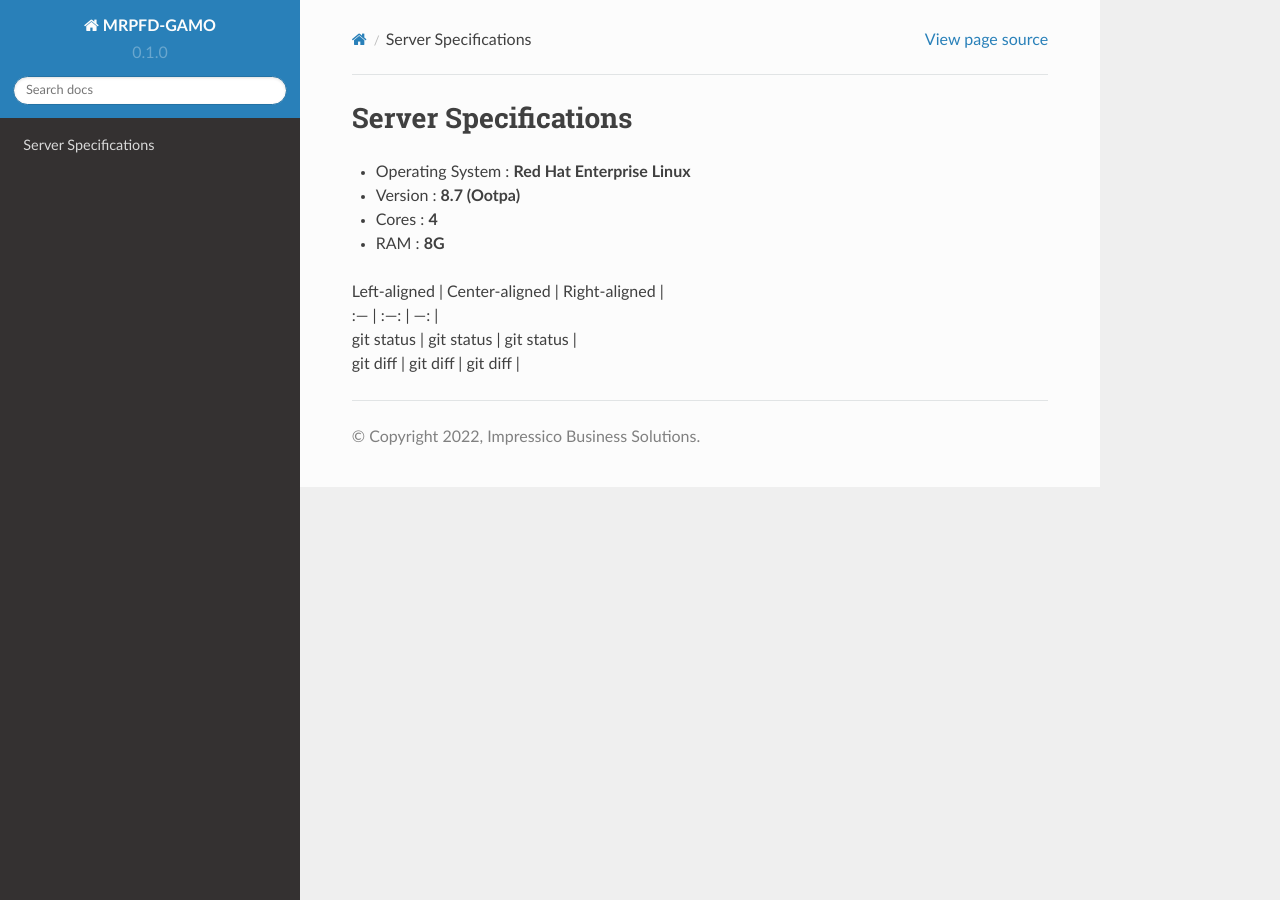
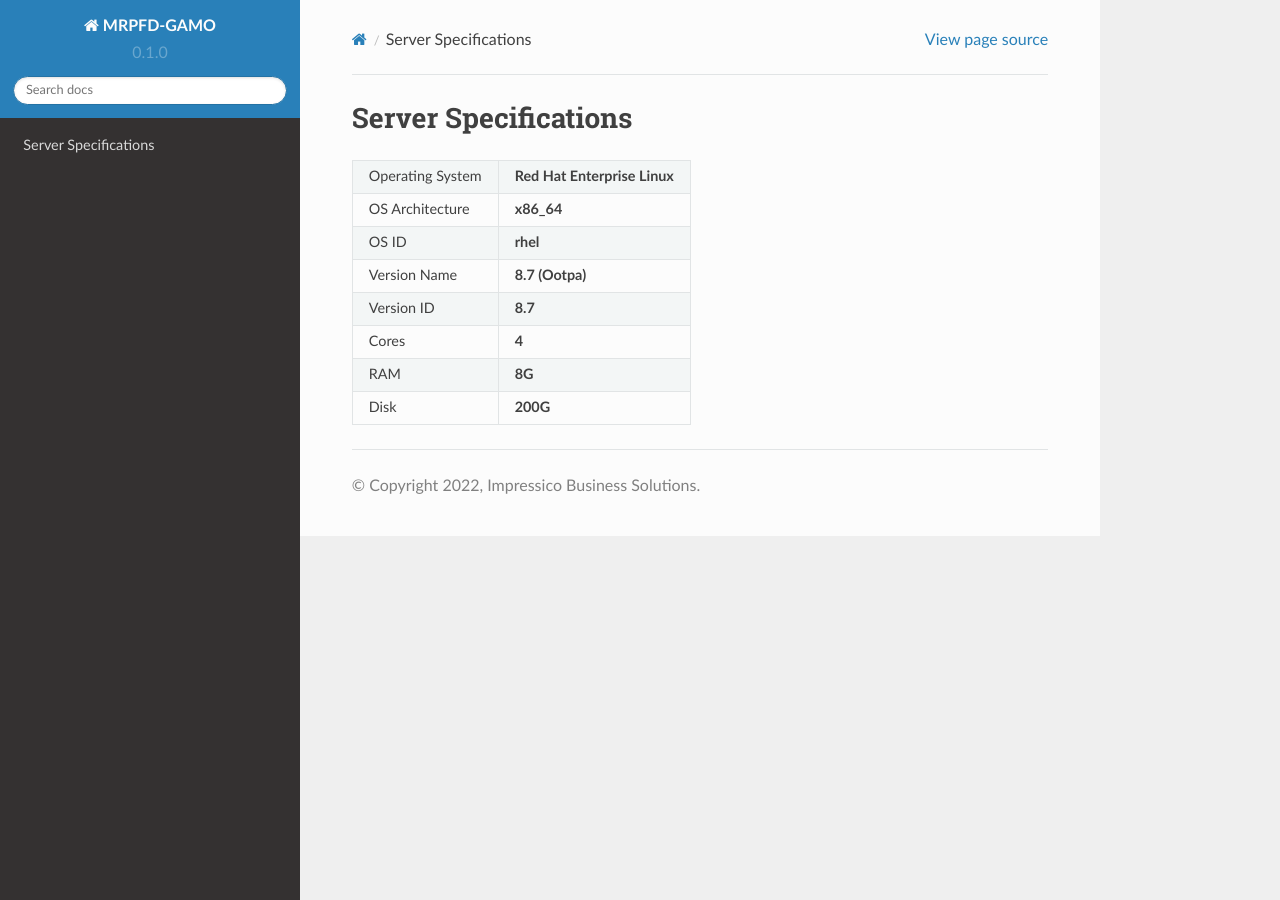
Before and after one commit to madhu-ibs/mrpfd-gamo-documentation, a Sphinx documentation site: the page built from docs/source/index.rst, in a window 1280 px wide. Built offline with Sphinx 7.4.7 and the Read the Docs theme 2.0.0, drawn with Linux system fonts in a browser that asks for light colours.

Commit message:
Update index.rst

```diff
--- a/docs/source/index.rst
+++ b/docs/source/index.rst
@@ -1,13 +1,20 @@
 Server Specifications
 ==================================================
 
-- Operating System : **Red Hat Enterprise Linux**
-- Version          : **8.7 (Ootpa)**
-- Cores            : **4**
-- RAM              : **8G**
-
-
-| Left-aligned | Center-aligned | Right-aligned |
-| :---         |     :---:      |          ---: |
-| git status   | git status     | git status    |
-| git diff     | git diff       | git diff      |
++------------------+------------------------------+
+| Operating System | **Red Hat Enterprise Linux** |
++------------------+------------------------------+
+| OS Architecture  | **x86_64**                   |
++------------------+------------------------------+
+| OS ID            | **rhel**                     |
++------------------+------------------------------+
+| Version Name     | **8.7 (Ootpa)**              |
++------------------+------------------------------+
+| Version ID       | **8.7**                      |
++------------------+------------------------------+
+| Cores            | **4**                        |
++------------------+------------------------------+
+| RAM              | **8G**                       |
++------------------+------------------------------+
+| Disk             | **200G**                     |
++------------------+------------------------------+
```
